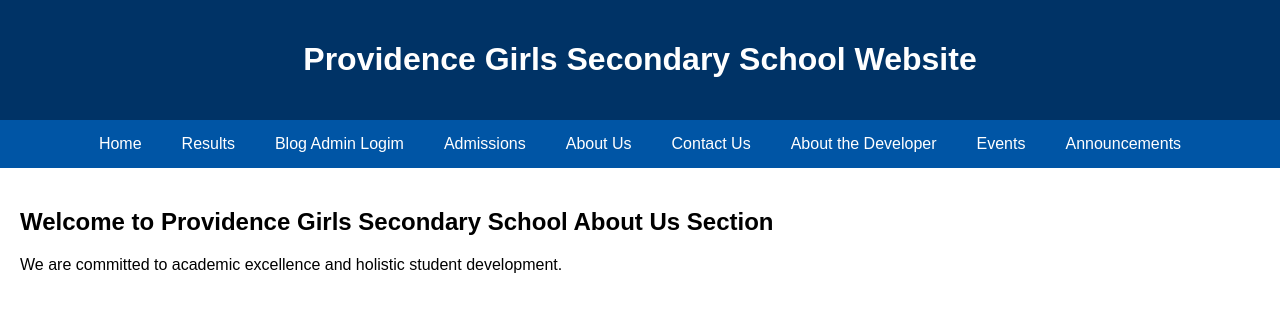
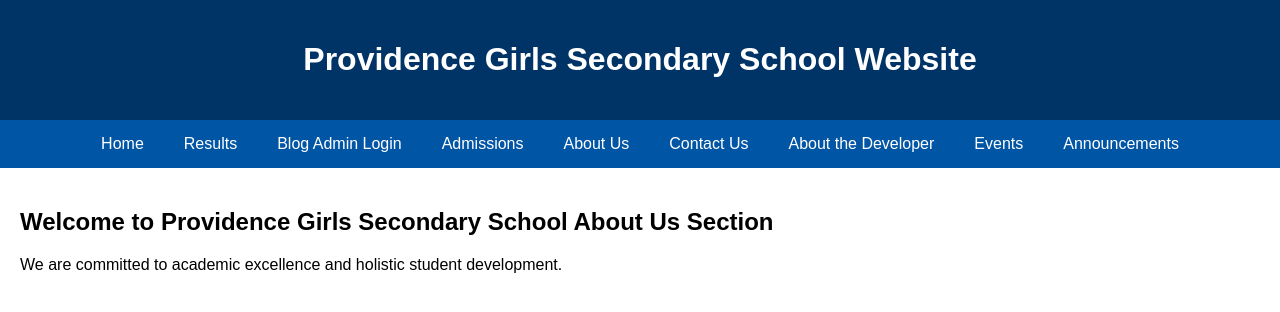
Before and after one commit to harrismauyano/providence_website, a Django app: template main/templates/main/about.html in a window 1280 px wide. Shown: the top 312 px of the page. Run offline with Django 4.2, Linux system fonts and the light colour scheme; the template is opened without the code that fills it, so the values that code supplies are empty.

Commit message:
Changes in base.html

```diff
--- a/main/templates/main/base.html
+++ b/main/templates/main/base.html
@@ -41,7 +41,7 @@
     <nav>
         <a href="{% url 'home' %}">Home</a>
         <a href="{% url 'results' %}">Results</a>
-        <a href="{% url 'admin: login' %}">Blog Admin Logim</a>
+        <a href="{% url 'blog' %}">Blog Admin Login</a>
         <a href="{% url 'admissions' %}">Admissions</a>
         <a href="{% url 'about' %}">About Us</a>
         <a href="{% url 'contact' %}">Contact Us</a>
```
